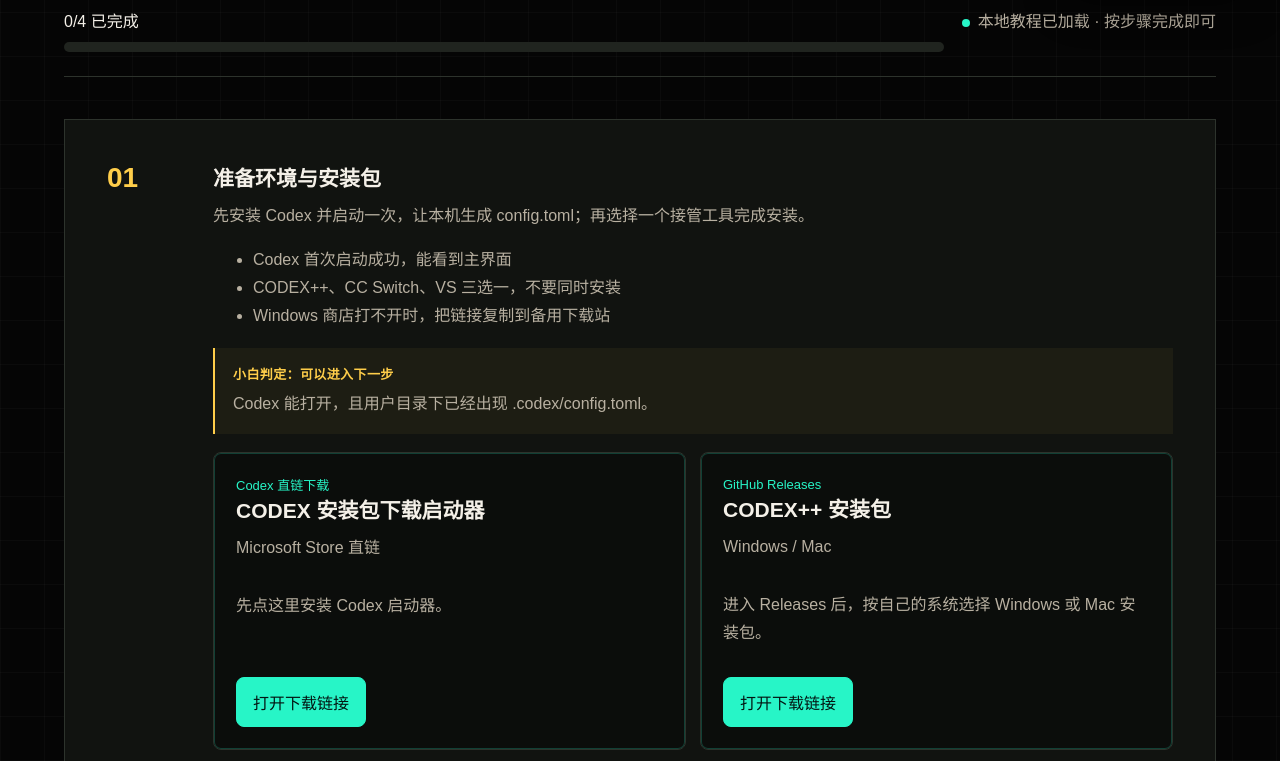
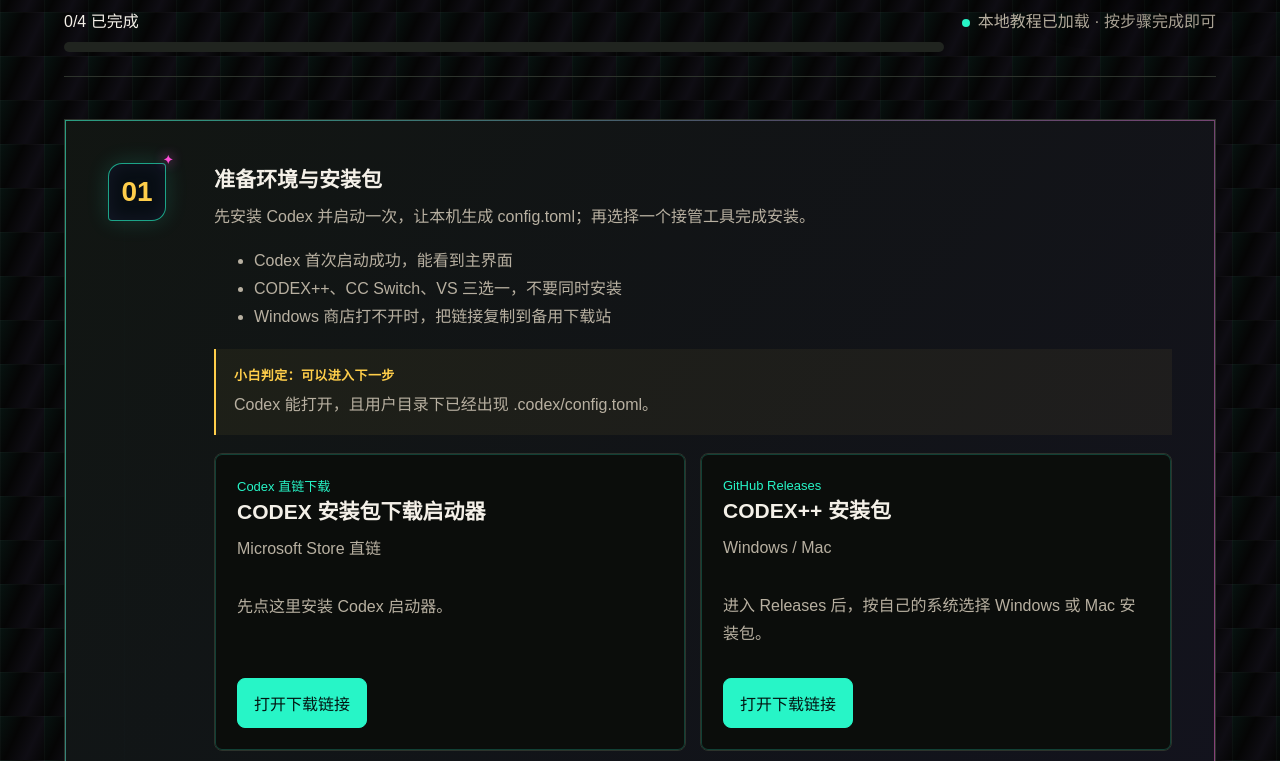
Before and after one commit to ziyiqin0926/ccodex-plus-connect-guide, a website with bundled scripts: page index.html in a window 1280 px wide. Shown: the part 780-1541 px from the top of the page. Built offline with nearby package versions, Linux system fonts and the light colour scheme.

Commit message:
feat: add cyberpunk neon visual system

```diff
--- a/assets/styles.css
+++ b/assets/styles.css
@@ -10,6 +10,8 @@
   --gold: #ffce4a;
   --blue: #8ba3ff;
   --red: #ff5c7a;
+  --violet: #a78bfa;
+  --pink: #ff4fd8;
   --ease: cubic-bezier(0.22, 1, 0.36, 1);
 }
 
@@ -23,7 +25,8 @@ body {
   font-family: "Microsoft YaHei UI", "Noto Sans SC", sans-serif;
   background-image:
     linear-gradient(rgba(255,255,255,0.025) 1px, transparent 1px),
-    linear-gradient(90deg, rgba(255,255,255,0.025) 1px, transparent 1px);
+    linear-gradient(90deg, rgba(255,255,255,0.025) 1px, transparent 1px),
+    linear-gradient(115deg, rgba(39,245,199,.06), transparent 38%, rgba(167,139,250,.06) 70%, transparent);
   background-size: 44px 44px;
 }
 
@@ -74,6 +77,7 @@ nav {
 }
 
 nav strong { margin-right: auto; color: var(--green); }
+nav strong::before { content: "◈"; margin-right: 8px; color: var(--pink); }
 nav a { color: var(--muted); text-decoration: none; }
 
 .hero-copy {
@@ -90,6 +94,7 @@ nav a { color: var(--muted); text-decoration: none; }
   font-size: 13px;
   letter-spacing: 0;
 }
+.eyebrow::before { content: "//"; margin-right: 8px; color: var(--pink); font-family: "Cascadia Code", Consolas, monospace; }
 
 h1, h2, h3, p { margin-top: 0; }
 h1, h2, h3, p, li { overflow-wrap: anywhere; }
@@ -147,6 +152,8 @@ button:focus-visible, a:focus-visible, input:focus-visible {
   background: #7dffe5;
   box-shadow: 0 0 28px rgba(39, 245, 199, 0.28);
 }
+.primary { box-shadow: 0 0 0 rgba(39,245,199,0); }
+.primary:hover { box-shadow: 0 0 26px rgba(39,245,199,.28), 0 0 52px rgba(167,139,250,.12); }
 
 .ghost {
   background: rgba(255, 255, 255, 0.04);
@@ -197,14 +204,18 @@ main { padding: 28px clamp(18px, 5vw, 72px) 80px; }
   margin: 42px 0;
   background: var(--line);
   border: 1px solid var(--line);
+  position: relative;
+  isolation: isolate;
 }
+.steps::before { content: ""; position: absolute; z-index: -1; top: 38px; bottom: 38px; left: 59px; width: 1px; background: linear-gradient(var(--green), var(--violet), var(--pink), var(--gold)); opacity: .75; }
 
 .step {
   display: grid;
   grid-template-columns: 84px 1fr;
   gap: 22px;
   padding: clamp(22px, 4vw, 42px);
-  background: var(--panel);
+  background: linear-gradient(135deg, rgba(17,19,16,.98), rgba(14,17,26,.96)) padding-box, linear-gradient(110deg, rgba(39,245,199,.55), rgba(167,139,250,.28), rgba(255,79,216,.45)) border-box;
+  border: 1px solid transparent;
   position: relative;
   overflow: hidden;
   animation: none;
@@ -236,12 +247,23 @@ main { padding: 28px clamp(18px, 5vw, 72px) 80px; }
 }
 
 .step:hover::after { transform: scaleX(0.35); }
+.step:hover { border-color: rgba(255,79,216,.56); box-shadow: inset 0 0 42px rgba(167,139,250,.05); }
 
 .step-index {
+  position: relative;
+  display: grid;
+  place-items: center;
+  width: 58px;
+  height: 58px;
+  border: 1px solid rgba(39,245,199,.65);
+  border-radius: 14px 4px 14px 4px;
+  background: #080e14;
+  box-shadow: 0 0 22px rgba(39,245,199,.16), inset 0 0 18px rgba(167,139,250,.08);
   color: var(--gold);
   font-size: 28px;
   font-weight: 800;
 }
+.step-index::before { content: "✦"; position: absolute; top: -11px; right: -8px; color: var(--pink); font-size: 12px; text-shadow: 0 0 12px var(--pink); }
 
 .prompt-armory, .rescue {
   padding: 54px 0;
@@ -407,6 +429,7 @@ main { padding: 28px clamp(18px, 5vw, 72px) 80px; }
 .step-references span { color: var(--gold); }
 
 .local-optimization { margin-top: 22px; padding: 22px; border: 1px solid rgba(39,245,199,.25); border-radius: 12px; background: linear-gradient(135deg, rgba(39,245,199,.08), rgba(255,190,92,.06)); }
+.local-optimization, .feedback-card, .training-video, .community-card { box-shadow: 0 18px 60px rgba(0,0,0,.18), inset 0 1px rgba(255,255,255,.04); }
 .optimization-head .eyebrow { color: var(--green); font: 700 11px/1 "Cascadia Code", Consolas, monospace; letter-spacing: .12em; }
 .optimization-head h4 { margin: 12px 0 6px; font-size: 20px; }
 .optimization-head p { margin: 0; color: var(--muted); }
```
